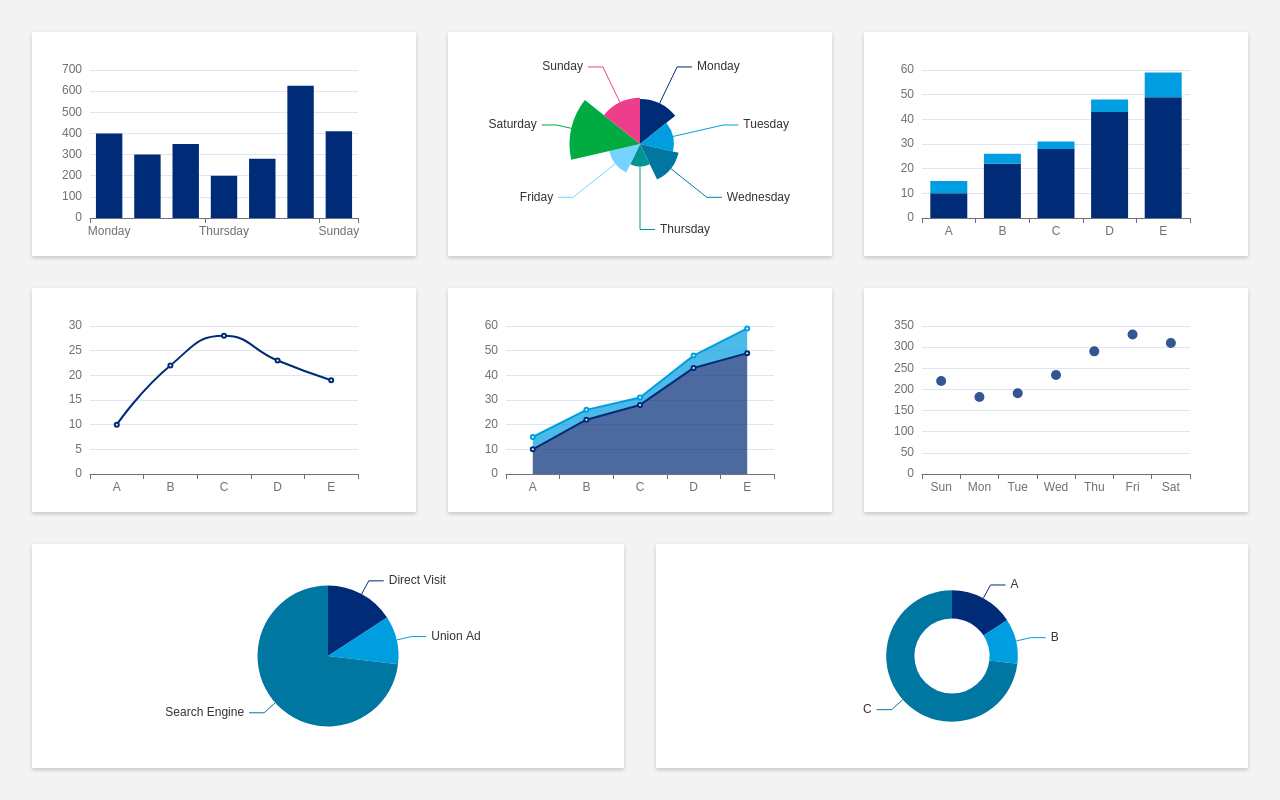
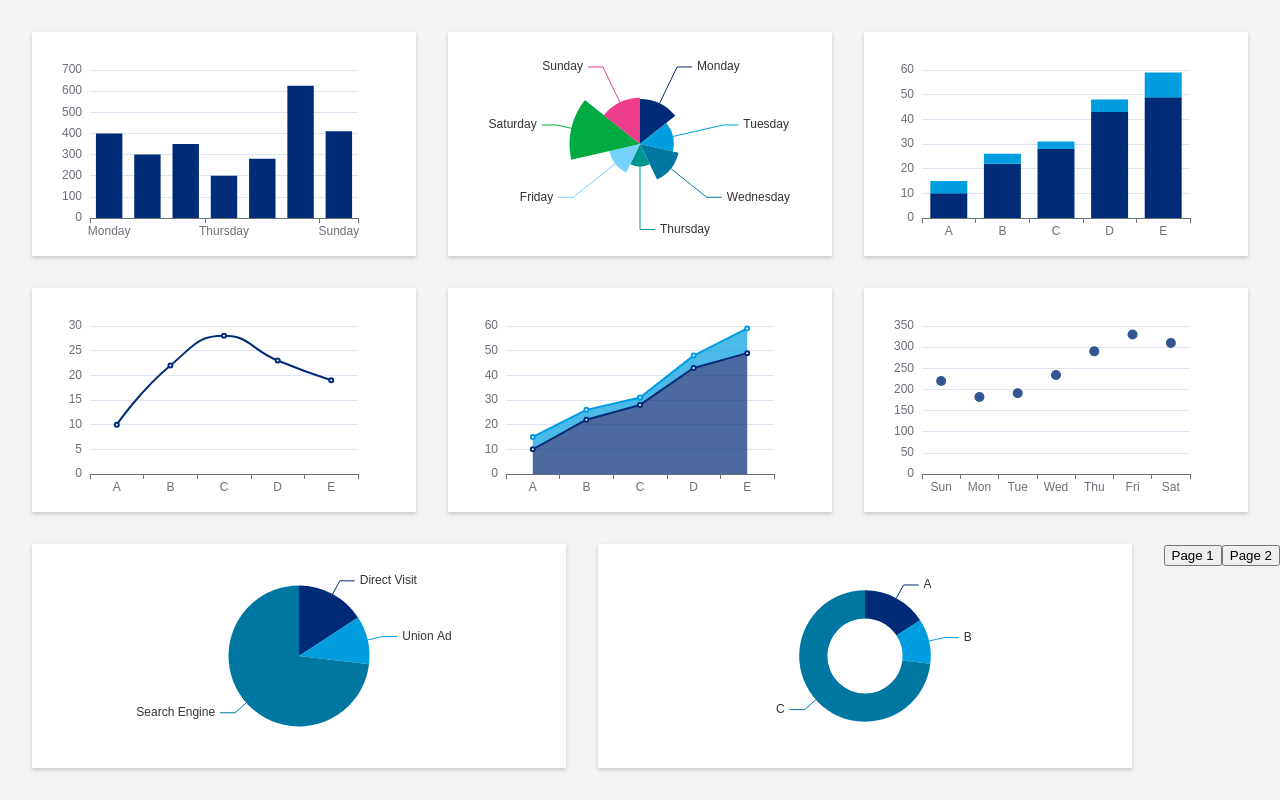
Before and after one commit to SimonGraham86/chart-example, a JavaScript app: page / in a window 1280 px wide. Built offline with nearby package versions, Linux system fonts and the light colour scheme; the HTML template or start-up script is replaced by a standard one.

Commit message:
buttons added for routes

```diff
--- a/src/App.js
+++ b/src/App.js
@@ -2,6 +2,10 @@ import styles from './App.module.css';
 import ReactEcharts from "echarts-for-react";
 import options from './chartOptions';
 import Card from './components/UI/Card';
+
+const clickHandler = () => {
+
+}
 
 function App() {
   return (
@@ -14,6 +18,10 @@ function App() {
           ></ReactEcharts>
         </Card>
       )}
+      <div className={styles.buttonContainer}>
+        <button onClick={clickHandler}>Page 1</button>
+        <button onClick={clickHandler}>Page 2</button>
+      </div>
     </div>
   )
 }
```
